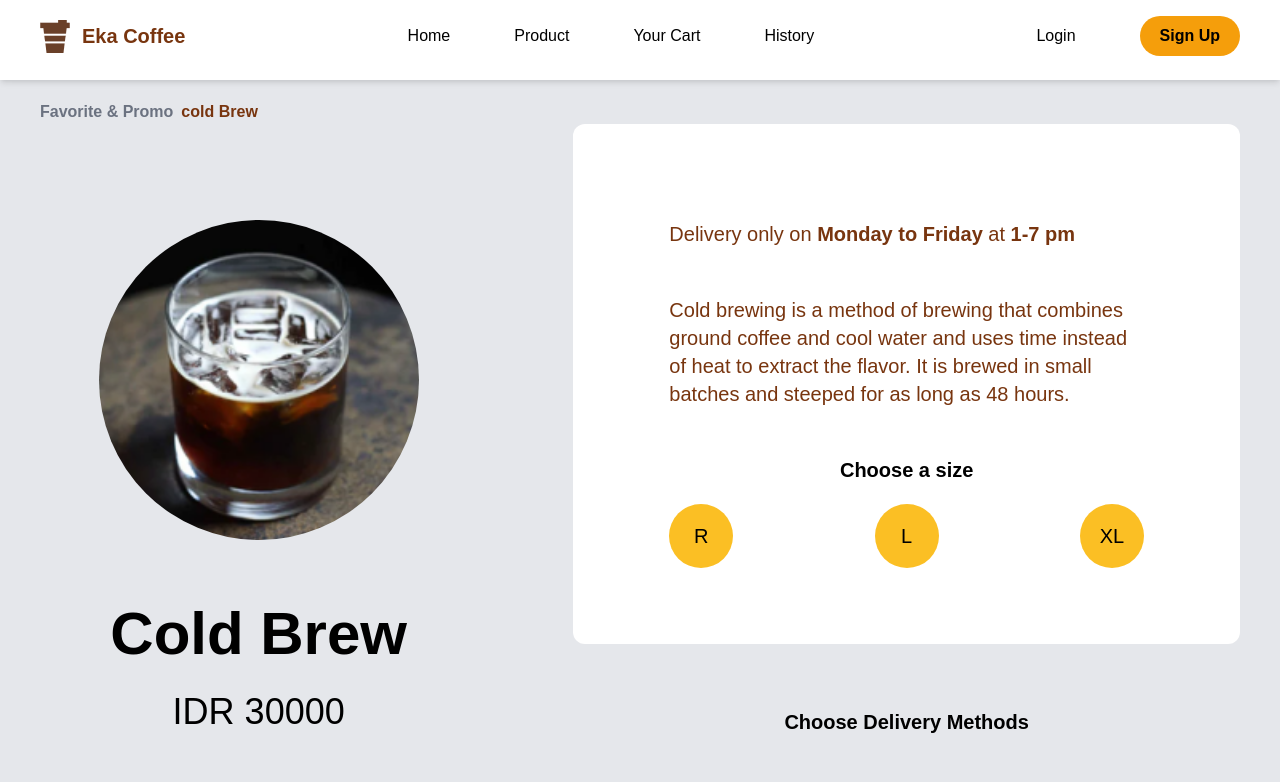
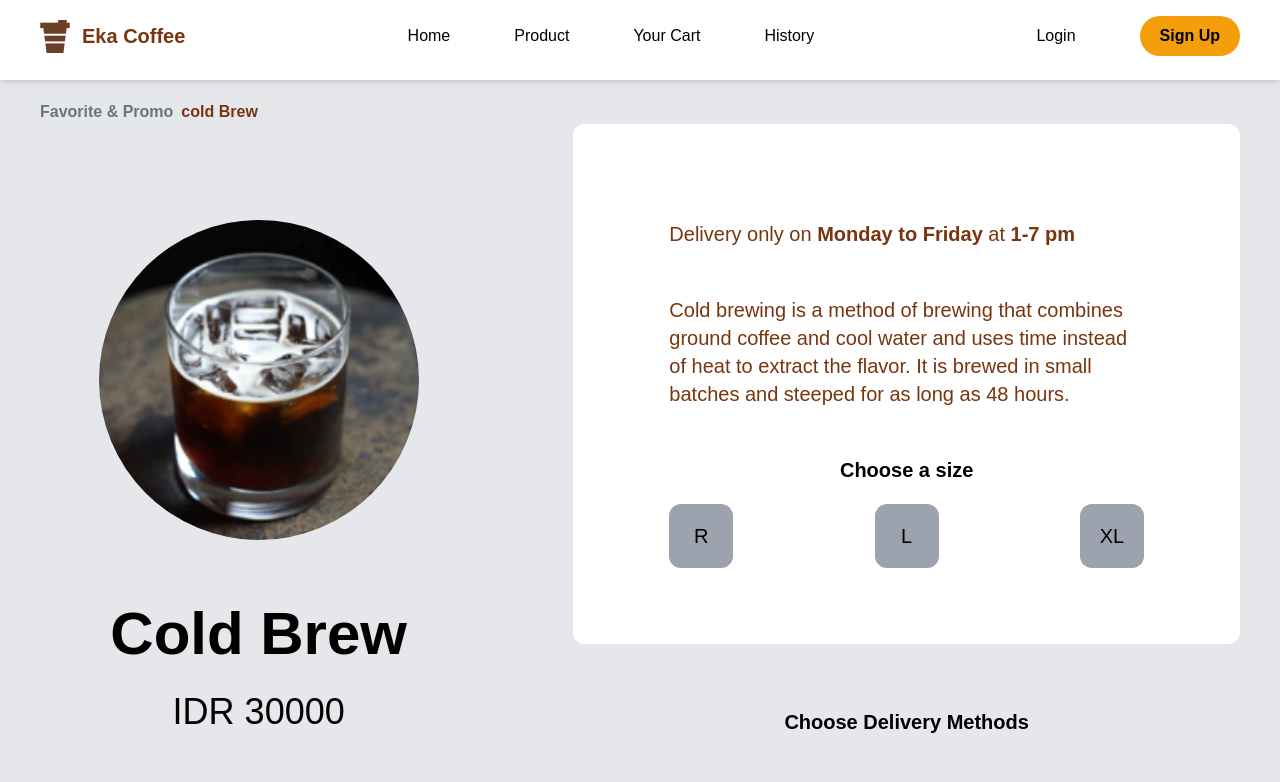
Before and after one commit to ekaadwar/react-frontend-beginner, a React (Create React App) app: page /product/detail in a window 1280 px wide. Shown: the top 782 px of the page. Built offline with nearby package versions, Linux system fonts and the light colour scheme.

Commit message:
CRUD - delete items

```diff
--- a/src/assets/img/index.js
+++ b/src/assets/img/index.js
@@ -1,5 +1,3 @@
-import React from "react";
-
 import chickenFireWing from "./chickenFireWing.png";
 import chikenWing from "./chikenWing.png";
 import gajeel from "./gajeel.jpg";
--- a/src/components/components/ButtonCircle.js
+++ b/src/components/components/ButtonCircle.js
@@ -6,15 +6,30 @@ const defaultContent = () => {
 
 function ButtonCircle({
   content = defaultContent,
-  size = 20,
-  color = "gray",
-  colorLevel = 300,
-  colorFocus = "gray",
-  colorFocusLevel = 500,
+  size = 10,
+  primary = false,
+  secondary = false,
+  rounded = "xl",
+  bg = "bg-gray-400",
+  bgHover = "",
+  bgFocus = "",
+  textColor = "",
+  textHoverColor = "",
+  textFocusColor = "",
 }) {
+  if (primary === true) {
+    bg = "bg-yellow-400";
+    bgHover = "bg-yellow-200";
+  }
+
+  if (secondary === true) {
+    bg = "bg-yellow-900";
+    bgHover = "bg-yellow-800";
+  }
+
   return (
     <button
-      className={`focus:outline-none h-${size} w-${size} bg-${color}-${colorLevel} focus:bg-${colorFocus}-${colorFocusLevel} rounded-full`}
+      className={`focus:outline-none w-${size} h-${size} ${bg} hover:${bgHover} focus:${bgFocus} rounded-${rounded} ${textColor} hover:${textHoverColor} focus:${textFocusColor}`}
     >
       {content()}
     </button>
--- a/src/components/components/ButtonSquare.js
+++ b/src/components/components/ButtonSquare.js
@@ -33,6 +33,7 @@ function ButtonSquare({
   return (
     <button
       className={`focus:outline-none py-${py} px-${px} w-${w} h-${h} ${bg} hover:${bgHover} focus:${bgFocus} rounded-${rounded} ${textColor} hover:${textHoverColor} focus:${textFocusColor}`}
+      value="oke"
     >
       {content()}
     </button>
--- a/src/components/pages/Product.js
+++ b/src/components/pages/Product.js
@@ -3,7 +3,9 @@ import axios from "axios";
 import qs from "querystring";
 
 import { Link } from "react-router-dom";
+import { RiDeleteBin6Line as Delete } from "react-icons/ri";
 
+import ButtonCircle from "../components/ButtonCircle";
 import ItemImage from "../components/PictureCircle";
 
 class Product extends React.Component {
@@ -43,6 +45,16 @@ class Product extends React.Component {
         this.getData(this.state.searchEnd);
       });
     }
+  };
+
+  deleteItem = async (id) => {
+    const result = window.confirm("Want to delete?");
+
+    if (result) {
+      await axios.delete(`http://localhost:8080/items/${id}`);
+    }
+
+    this.getData();
   };
 
   componentDidUpdate() {
@@ -142,12 +154,15 @@ class Product extends React.Component {
                   <div className="item grid grid-cols-2 sm:grid-cols-3 md:grid-cols-4 gap-y-20 gap-x-4 justify-items-center pt-16">
                     {this.state.items.map((items, idx) => {
                       return (
-                        <Link key={idx} to="/product/detail">
-                          <div className="h-44 w-36 bg-white border rounded-2xl text-center shadow-2xl relative">
-                            <div className="absolute -top-12 my-auto w-full">
-                              <ItemImage category={items.category_id} />
-                            </div>
+                        <div
+                          key={idx}
+                          className="h-44 w-36 bg-white border rounded-2xl text-center shadow-2xl relative"
+                        >
+                          <div className="absolute -top-12 my-auto w-full">
+                            <ItemImage category={items.category_id} />
+                          </div>
 
+                          <Link key={idx} to="/product/detail">
                             <div className="flex flex-col justify-between px-4 h-full pt-12 pb-4">
                               <h4 className="flex-1 flex flex-col justify-center text-lg font-bold capitalize">
                                 {items.name}
@@ -157,8 +172,24 @@ class Product extends React.Component {
                                 IDR. {items.price}
                               </h6>
                             </div>
+                          </Link>
+
+                          <div
+                            onClick={() => this.deleteItem(items.id)}
+                            className="absolute -bottom-3 -right-3"
+                            value="oke"
+                          >
+                            <ButtonCircle
+                              secondary
+                              size={7}
+                              content={() => (
+                                <div className="flex justify-center items-center">
+                                  <Delete size={15} color="white" />
+                                </div>
+                              )}
+                            />
                           </div>
-                        </Link>
+                        </div>
                       );
                     })}
                   </div>
--- a/src/components/sections/Routes.js
+++ b/src/components/sections/Routes.js
@@ -17,8 +17,6 @@ class Routes extends React.Component {
   };
 
   componentDidMount() {
-    const parameter = this.data.isAuth;
-
     this.props.change(this.data);
   }
 
```
